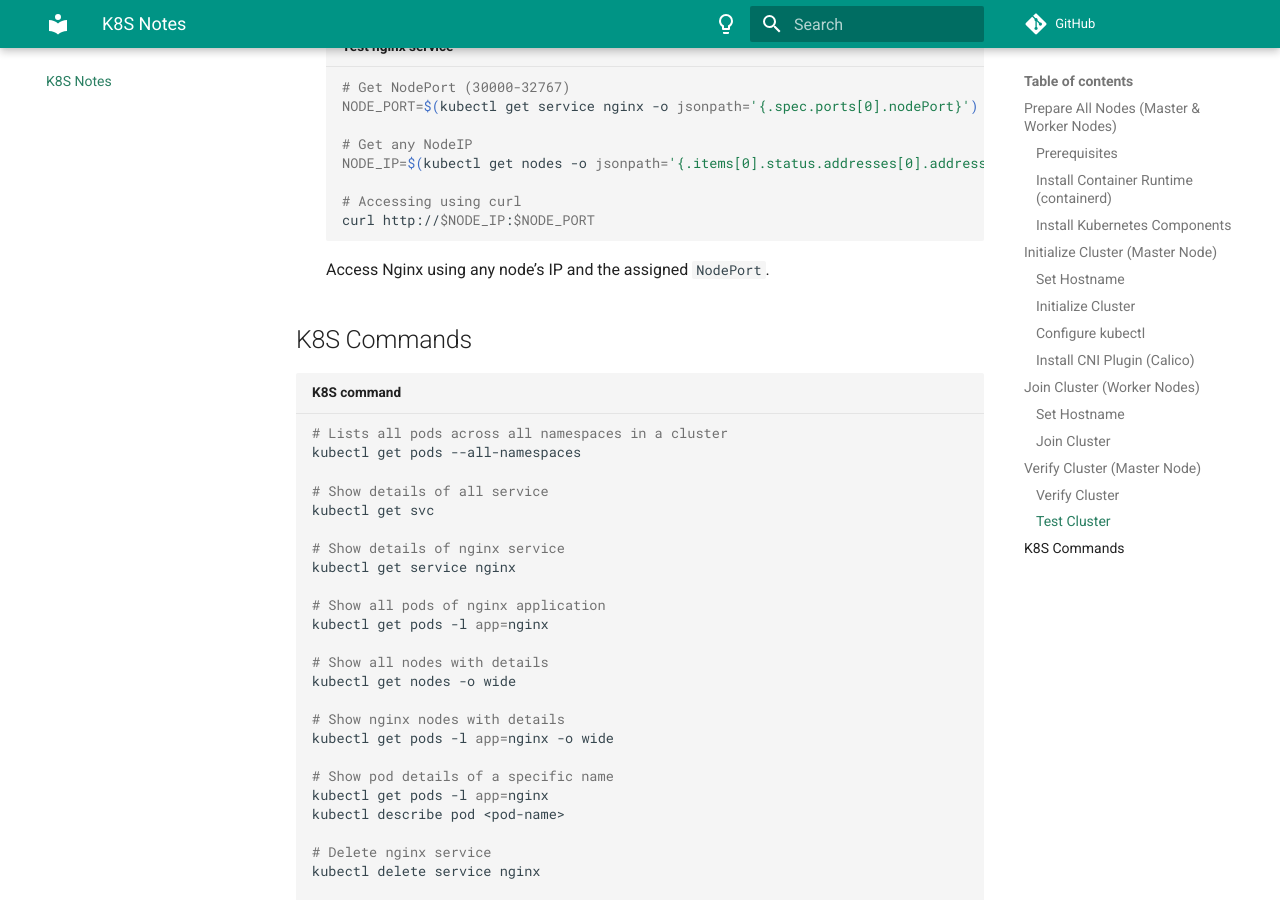
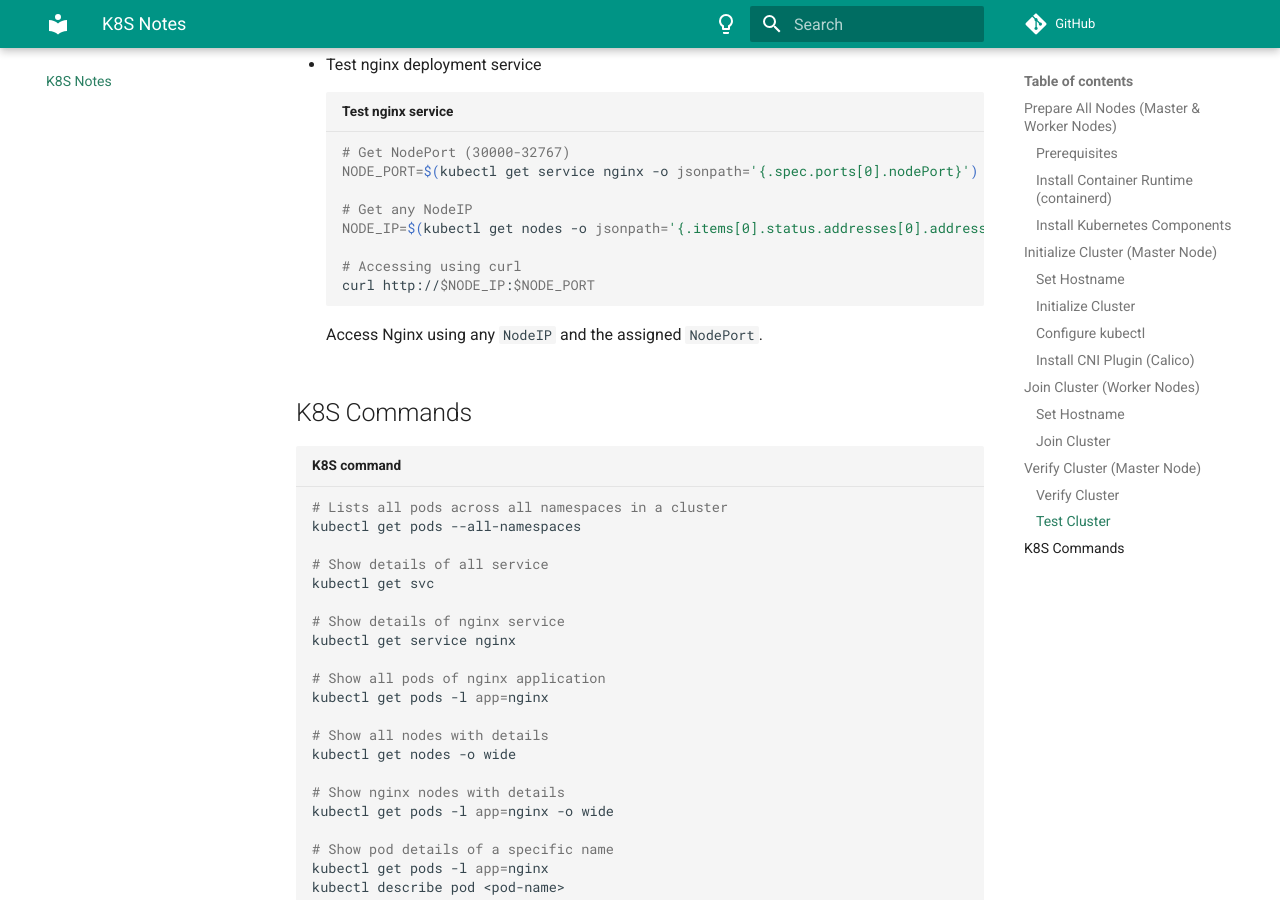
Before and after one commit to zhouushe/notes, an MkDocs documentation site: the page built from docs/k8s.md, in a window 1280 px wide and 900 px high, scrolled down 5641 px. Built offline with MkDocs 1.6.1 and Material for MkDocs 9.7.7, drawn with Linux system fonts in a browser that asks for light colours; comment, search, counter and statistics services are not loaded.

Commit message:
Update k8s.md

````diff
--- a/docs/k8s.md
+++ b/docs/k8s.md
@@ -29,6 +29,7 @@
 - Enable IPv4 forward
 ```bash title="Enable IPv4 forward"
 sudo sed -i 's/^#*net.ipv4.ip_forward=1/net.ipv4.ip_forward = 1/' /etc/sysctl.conf
+
 sudo sysctl -p
 ```
 
@@ -43,6 +44,7 @@
 - Configure containerd
 ```bash title="Configure containerd"
 sudo mkdir -p /etc/containerd
+
 containerd config default | sudo tee /etc/containerd/config.toml
 ```
 
@@ -61,6 +63,7 @@
 - Add Kubernetes APT repository
 ```bash title="Add Kubernetes APT repository"
 curl -fsSL https://pkgs.k8s.io/core:/stable:/v1.32/deb/Release.key | sudo gpg --dearmor -o /etc/apt/keyrings/kubernetes-apt-keyring.gpg
+
 echo 'deb [signed-by=/etc/apt/keyrings/kubernetes-apt-keyring.gpg] https://pkgs.k8s.io/core:/stable:/v1.32/deb/ /' | sudo tee /etc/apt/sources.list.d/kubernetes.list
 ```
 
@@ -184,10 +187,12 @@
 ```bash title="Deploy nginx application"
 kubectl create deployment nginx --image=nginx --replicas=2
 ```
+
 - Expose nginx service
 ```bash title="Expose nginx service"
 kubectl expose deployment nginx --port=80 --type=NodePort
 ```
+
 - Test nginx deployment service
 ```bash title="Test nginx service"
 # Get NodePort (30000-32767)
@@ -199,7 +204,7 @@
 # Accessing using curl
 curl http://$NODE_IP:$NODE_PORT
 ```
-Access Nginx using any node’s IP and the assigned `NodePort`.
+Access Nginx using any `NodeIP` and the assigned `NodePort`.
 
 ## K8S Commands
 ```bash title="K8S command"
````
